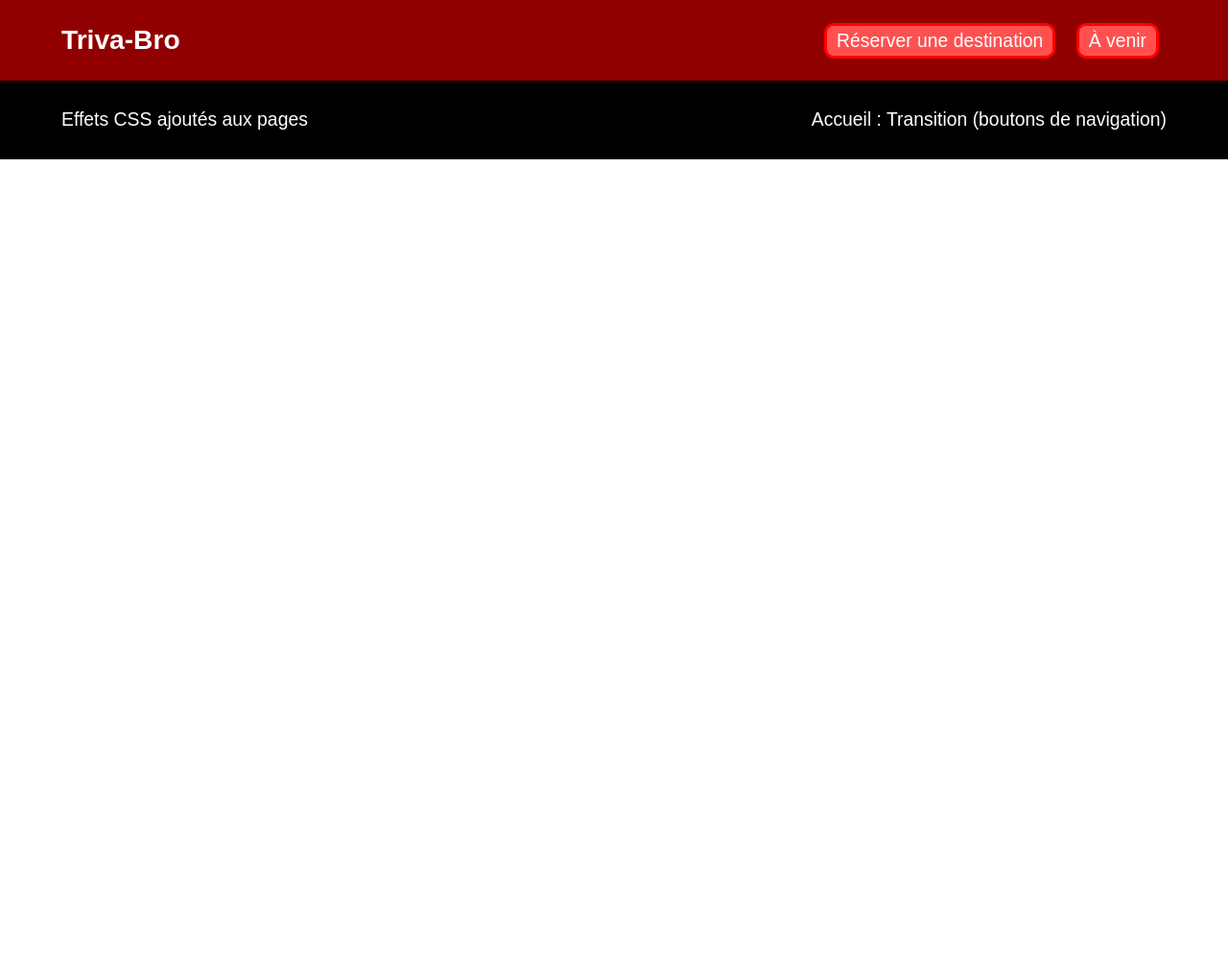
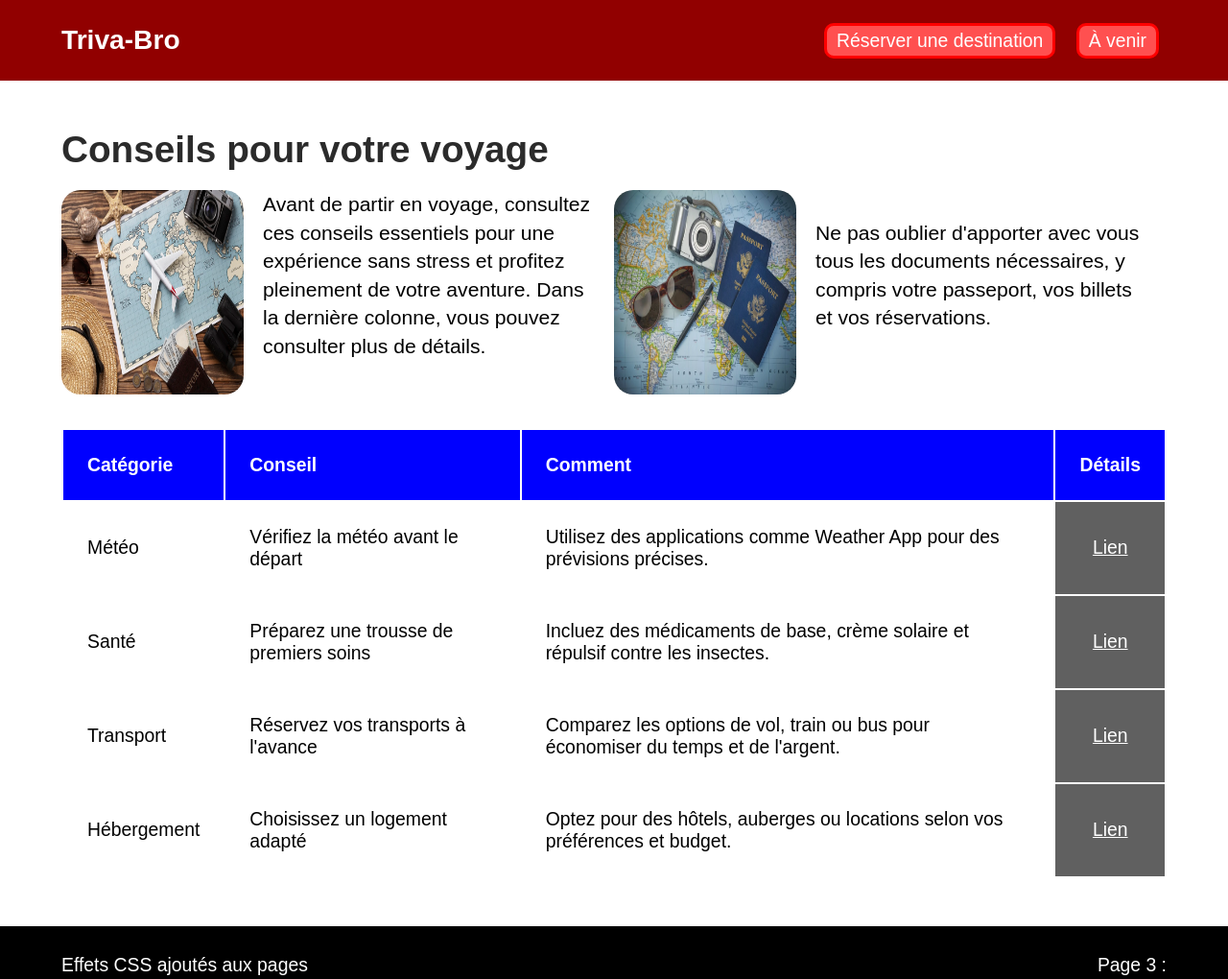
Before and after one commit to Skilrex06/Web2-TP1, a plain HTML site: page page3.html in a window 1280 px wide. Shown: the whole page at 96% size. Before the commit the page ends 800 px from the top, so only its background shows below. Drawn offline with Linux system fonts and the light colour scheme.

Commit message:
Projet complété, remis.

```diff
--- a/css/page3.css
+++ b/css/page3.css
@@ -0,0 +1,54 @@
+main {
+    max-width: 1500px;
+    width: 90%;
+    margin: 0 auto;
+
+    section {
+        display: flex;
+
+        div {
+            width: 50%;
+            display: flex;
+
+            img {
+                width: 33%;
+                height: 120%;
+                border-radius: 20px;
+            }
+            p {
+                margin: auto 20px;
+                font-size: 1.2rem;
+                line-height: 1.4;
+            }
+        }
+    }
+    table, th, td {
+        border: 2px;
+    }
+    table {
+        margin: 70px auto 50px;
+    }
+    th, td {
+        padding: 25px;
+    }
+    th {
+        text-align: left;
+        background-color: blue;
+        color: white;
+    }
+    td:last-child {
+        background-color: rgb(96, 96, 96);
+        text-align: center;
+        a {
+            color: white;
+            text-decoration: underline;
+        }
+    }
+}
+h1 {
+    padding: 0;
+    margin: 50px 0 20px;
+    font-size: 2.2rem;
+    background-color: white;
+    color: rgb(43, 43, 43);
+}
--- a/page3.html
+++ b/page3.html
@@ -20,12 +20,60 @@
         </div>
     </header>
     <main>
+        <h1>Conseils pour votre voyage</h1>
+        <section>
+            <div>
+                <img src="images/voyage.jpg" alt="Ensemble d'objets touristiques essentiels pour un voyage inoubliable">
+                <p>Avant de partir en voyage, consultez ces conseils essentiels pour une expérience sans stress et
+                    profitez
+                    pleinement de votre aventure. Dans la dernière colonne, vous pouvez consulter plus de détails.</p>
+            </div>
+            <div>
+                <img src="images/documents.jpg"
+                    alt="Des lunettes, des passeports, un stylo, et un appareil photo, superposés sur une carte du monde">
+                <p>Ne pas oublier d'apporter avec vous tous les documents nécessaires, y compris votre passeport, vos
+                    billets et vos réservations.</p>
+            </div>
+        </section>
+        <table>
+            <tr>
+                <th>Catégorie</th>
+                <th>Conseil</th>
+                <th>Comment</th>
+                <th>Détails</th>
+            </tr>
 
+            <tr>
+                <td>Météo</td>
+                <td>Vérifiez la météo avant le départ</td>
+                <td>Utilisez des applications comme Weather App pour des prévisions précises.</td>
+                <td><a href="#">Lien</a></td>
+            </tr>
+            <tr>
+                <td>Santé</td>
+                <td>Préparez une trousse de premiers soins</td>
+                <td>Incluez des médicaments de base, crème solaire et répulsif contre les insectes.</td>
+                <td><a href="#">Lien</a></td>
+            </tr>
+            <tr>
+                <td>Transport</td>
+                <td>Réservez vos transports à l'avance</td>
+                <td>Comparez les options de vol, train ou bus pour économiser du temps et de l'argent.</td>
+                <td><a href="#">Lien</a></td>
+            </tr>
+            <tr>
+                <td>Hébergement</td>
+                <td>Choisissez un logement adapté</td>
+                <td>Optez pour des hôtels, auberges ou locations selon vos préférences et budget.</td>
+                <td><a href="#">Lien</a></td>
+            </tr>
+
+        </table>
     </main>
     <footer>
         <div class="container">
             <p>Effets CSS ajoutés aux pages</p>
-            <p>Accueil : Transition (boutons de navigation)</p>
+            <p>Page 3 : </p>
         </div>
     </footer>
 </body>
```
Also changed, not shown: images/documents.jpg (added), images/voyage.jpg (added).
